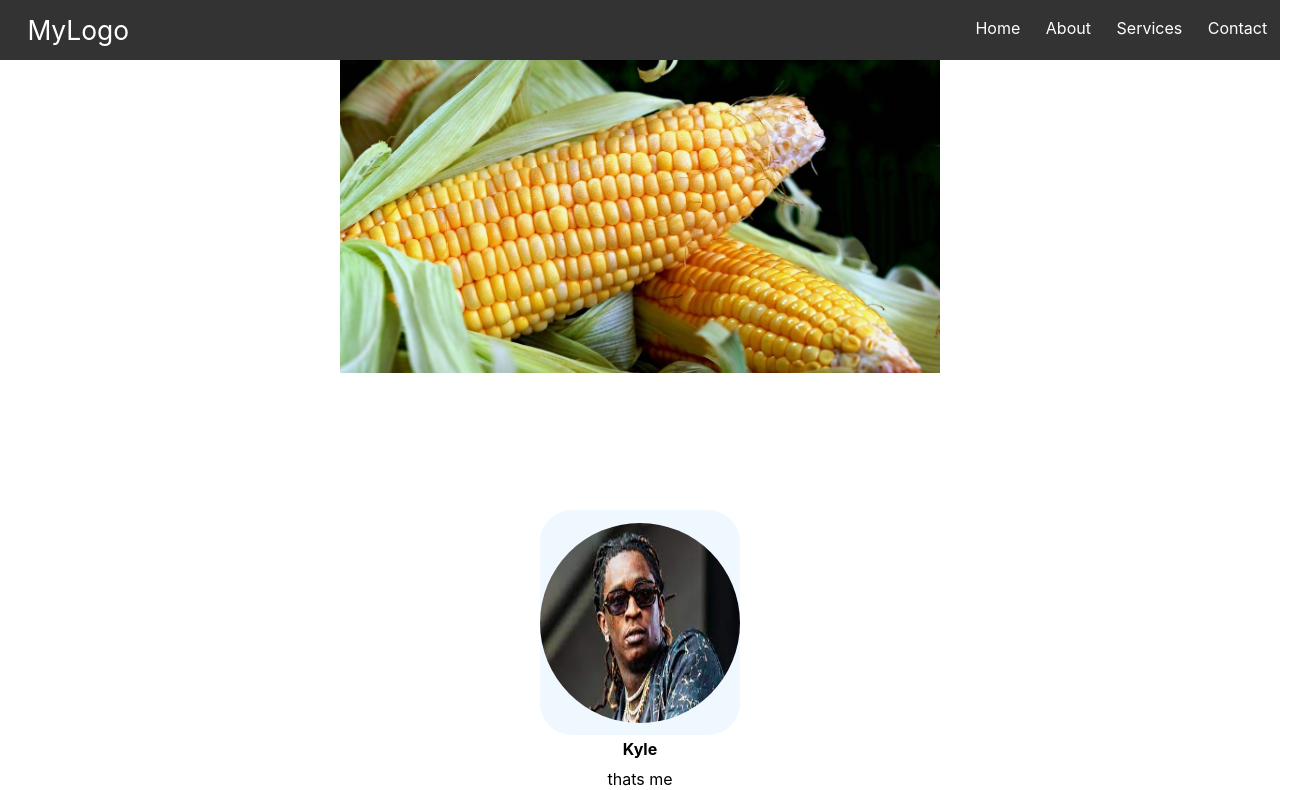
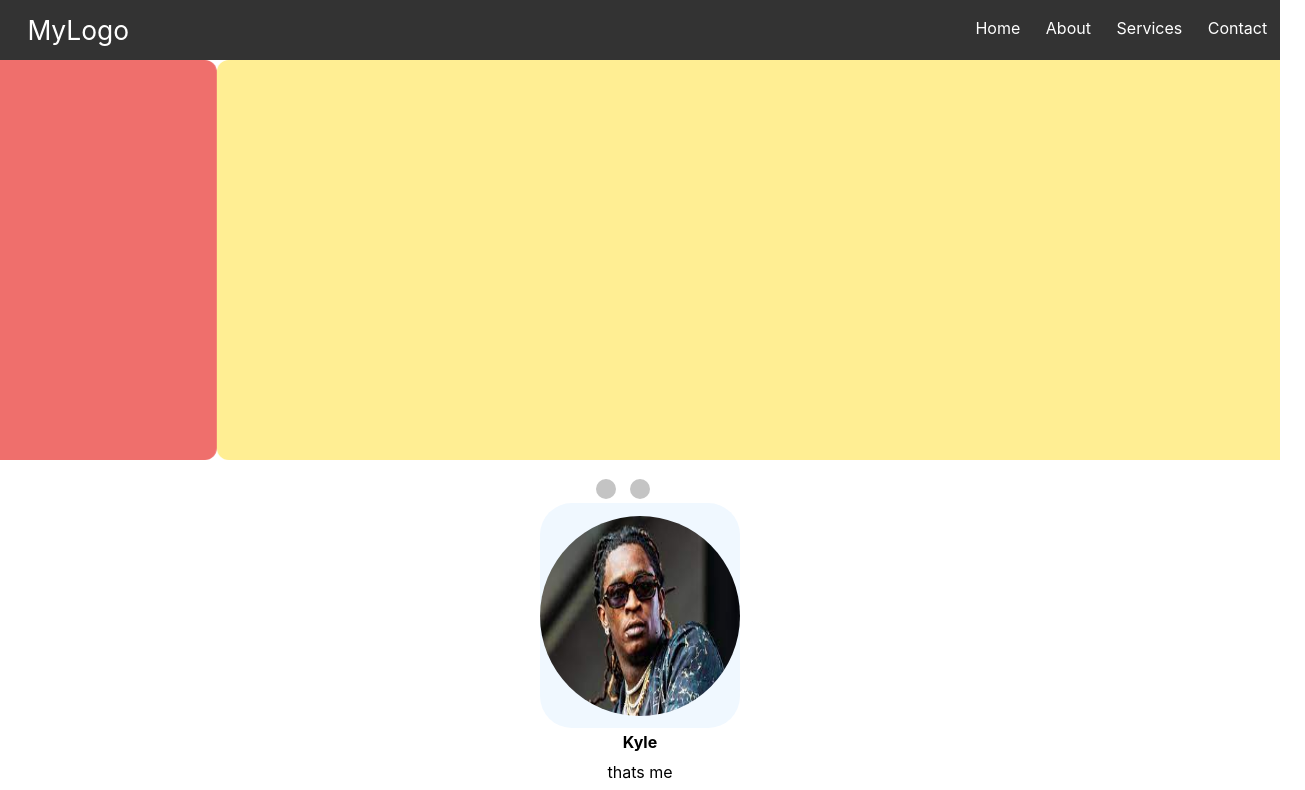
Before and after one commit to anyi-sunny/FinanceProject, a React (Create React App) app in the folder finance-project/: page / in a window 1280 px wide. Shown: the top 790 px of the page, 1305 px wide, since content can reach past the window. Built offline with nearby package versions, Linux system fonts and the light colour scheme.

Commit message:
Final carousel

```diff
--- a/finance-project/src/Components/Carousel.js
+++ b/finance-project/src/Components/Carousel.js
@@ -1,34 +1,87 @@
 import React from 'react';
 import '../Style/Carousel.css'
-import Slider from "react-slick";
-import "slick-carousel/slick/slick.css";
-import "slick-carousel/slick/slick-theme.css";
+// import Slider from "react-slick";
+// import "slick-carousel/slick/slick.css";
+// import "slick-carousel/slick/slick-theme.css";
+
+const colors = ["#59C9A5", "#EF6F6C", "#FFEE93"]
+const delay = 2500;
 
 function Carousel({ images }) {
+    const [index, setIndex] = React.useState(0)
+    const timeoutRef = React.useRef(null);
 
-    const settings = {
-        dots: true,
-        infinite: true,
-        autoplay: true,
-        autoplaySpeed: 3500,
-        pauseOnHover: true,
-        slidesToShow: 1,
-        slidesToScroll: 1,
+    function resetTimeout() {
+        if (timeoutRef.current) {
+            clearTimeout(timeoutRef.current);
+        }
     }
 
+    React.useEffect(() => {
+        resetTimeout();
+        timeoutRef.current =
+        setTimeout(
+            () =>
+                setIndex((prevIndex) =>
+                    prevIndex === colors.length - 1 ? 0 : prevIndex + 1
+        ),
+        delay
+        );
+        return () => {
+            resetTimeout();
+        };
+    }, [index]);
+
     return (
-        <div className="shellCarousel">
-            <Slider {...settings} className="slider">
-                {images.map((image, index) => (
-                    <div key={index} className="slideCarousel">
-                        <div className="roundedCarousel">
-                            <img src={image.image} alt="" className="imageCarousel" />
-                        </div>
-                    </div>
+        <div>
+            <div className="slideshow">
+                <div
+                    className="slideshowSlider"
+                    style={{ transform: `translate3d(${-index * 100}%, 0, 0)` }}
+                >
+                    {colors.map((backgroundColor, index) => (
+                        <div className="slide" key={index} style={{ backgroundColor }}/>
+                    ))}
+                </div>
+            </div>
+            <div className="slideshowDots">
+                {colors.map((_, idx) => (
+                    <div
+                        key={idx}
+                        className={`slideshowDot${index === idx ? " active" : ""}`}
+                        onClick={() => {
+                            setIndex(idx);
+                        }}
+                    ></div>
                 ))}
-            </Slider>
+            </div>
         </div>
+
     )
+
+    // const settings = {
+    //     dots: true,
+    //     infinite: true,
+    //     autoplay: true,
+    //     autoplaySpeed: 3500,
+    //     pauseOnHover: true,
+    //     slidesToShow: 1,
+    //     slidesToScroll: 1,
+    // }
+
+    // return (
+    //     <div className="shellCarousel">
+    //         <Slider {...settings} className="slider">
+    //             {images.map((image, index) => (
+    //                 <div key={index} className="slideCarousel">
+    //                     <div className="roundedCarousel">
+    //                         <img src={image.image} alt="" className="imageCarousel" />
+    //                     </div>
+    //                 </div>
+    //             ))}
+    //         </Slider>
+    //     </div>
+    // )
     // const [imageIndex, setImageIndex] = useState(0)
 
     // function showNextImage() {
--- a/finance-project/src/Style/Carousel.css
+++ b/finance-project/src/Style/Carousel.css
@@ -1,4 +1,38 @@
-.shellCarousel{
+.slideshow {
+    margin: 0 auto;
+    overflow: hidden;
+    width: 100%;
+}
+
+.slideshowSlider {
+    white-space: nowrap;
+    transition: ease 1000ms;
+}
+
+.slide {
+    display: inline-block;
+    height: 400px;
+    width: 100%
+}
+
+.slideshowDots {
+    text-align: center;
+}
+.slideshowDot {
+    display: inline-block;
+    height: 20px;
+    width: 20px;
+    border-radius: 50%;
+    cursor: pointer;
+    margin: 15px 7px 0px;
+    background-color: #c4c4c4;
+}
+
+.slideshowDot.active {
+    background-color: white;
+}
+
+/* .shellCarousel{
     width: 100%;
     margin: auto;
 }
@@ -22,4 +56,4 @@
     display: flex;
     height: 400px;
     width: 100%;
-}
+} */
```
Also changed, not shown: 1 other file (tests, documents, lock files or other folders).
